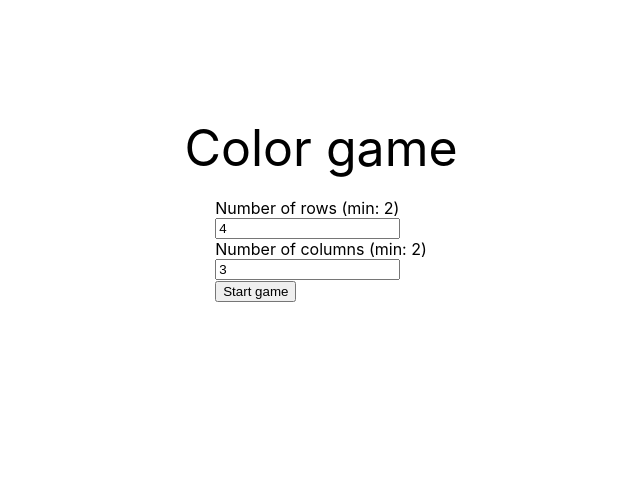
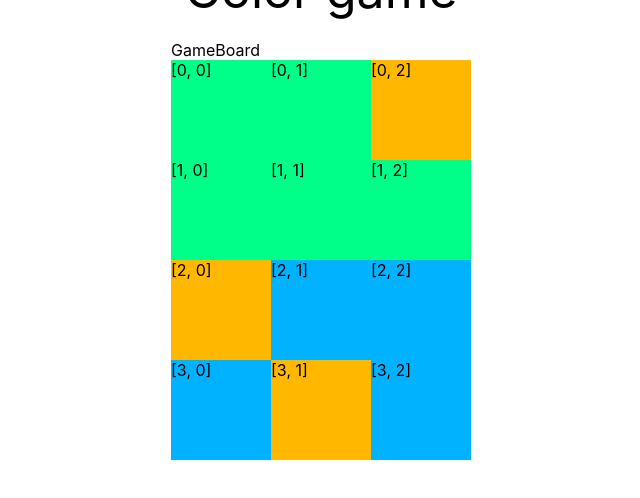
Before and after one commit to piotr-so/color-game, a React (Create React App) app: page / in a window 1280 px wide. Shown: the top 498 px of the page, without its empty margins (319-959 px from the left). Built offline with nearby package versions, Linux system fonts and the light colour scheme.

Commit message:
added function to get same color cells

```diff
--- a/src/App.js
+++ b/src/App.js
@@ -12,7 +12,8 @@ function App() {
     columns: '3'
   });
 
-  const [screenToRender, setScreenToRender] = useState(0);
+  //
+  const [screenToRender, setScreenToRender] = useState(1);
 
   const changeGameProperties = event => {
     event.preventDefault();
--- a/src/components/cell/cell.component.jsx
+++ b/src/components/cell/cell.component.jsx
@@ -2,10 +2,10 @@ import React from 'react';
 
 import { StyledCell } from './cell.styled';
 
-const Cell = ({ posX, posY, randColor }) => {
+const Cell = ({ posX, posY, randColor, onClickFn }) => {
 
     return (
-        <StyledCell color={randColor}>
+        <StyledCell color={randColor} onClick={onClickFn} posX={posX} posY={posY}>
             [{posX}, {posY}]
         </StyledCell>
     )
--- a/src/components/game-board/game-board.component.jsx
+++ b/src/components/game-board/game-board.component.jsx
@@ -11,16 +11,204 @@ const GameBoard = ({ gameProperties: { rows, columns } }) => {
 
     // static development variables for colors
     const colorsArray = ['198', '43', '152'];
+    const testColorArray = [
+        [[0, 0, '152'], [0, 1, '152'], [0, 2, '43']],
+        [[1, 0, '152'], [1, 1, '152'], [1, 2, '152']],
+        [[2, 0, '43'], [2, 1, '198'], [2, 2, '198']],
+        [[3, 0, '198'], [3, 1, '43'], [3, 2, '198']]
+    ];
+    //
 
     // Hex test variables
     // const test = randomColorArray();
     // const colorsArray = [randomHexColorGen(), randomHexColorGen(), randomHexColorGen(), randomHexColorGen()];
 
+
+    const checkSurroundingCells = (event, eventTargetPosX, eventTargetPosY, eventTargetColor) => {
+
+        // const surroundingsColors = [[2,2,'198'], [1,2,'198'], [0,1,'43']];
+        // const test = [0,1,'43'];
+
+        const haveSameValues = (arr1, arr2) => {
+            for (let i = 0; i < arr1.length; i++) {
+                if (arr1[i] !== arr2[i]) {
+                    // different value exist in two arrays value comparison
+                    return false;
+                }
+            }
+            // two arrays values are the same
+            return true;
+        }
+
+        const checkELemExistence = (testedArray, benchmarkArr) => {
+            for (let arrElem = 0; arrElem < testedArray.length; arrElem++) {
+                if (haveSameValues(testedArray[arrElem], benchmarkArr)) {
+                    // element exists
+                    return true
+                }
+            }
+            // element doesn't exist
+            return false;
+        }
+
+        const surroundingsColors = [[eventTargetPosX, eventTargetPosY, eventTargetColor]];
+
+        //check surroundings existence
+        const scan = (targetPosX, targetPosY, targetColor) => {
+            const up = targetPosX - 1;
+            const down = targetPosX + 1;
+            const left = targetPosY - 1;
+            const right = targetPosY + 1;
+            console.log(testColorArray[targetPosX][targetPosY]);
+
+            // *** REFACTORING ***
+            // const checkUpOrDown = (direction) => {
+            //     if (testColorArray[up] !== undefined) {
+            //         console.log(`${up} jest`)
+            //         //above element exists
+
+            //         if (testColorArray[up][targetPosY][2] === targetColor) {
+            //             //color matches
+
+            //             const benchmark = testColorArray[up][targetPosY];
+
+            //             if (!checkELemExistence(surroundingsColors, benchmark)) {
+            //                 //if the same value doesn't exist push new element to array
+
+            //                 surroundingsColors.push([up, targetPosY, targetColor])
+            //             }
+            //         }
+            // }
+            // ***
+
+            if (testColorArray[up] !== undefined) {
+                //above element exists
+
+                if (testColorArray[up][targetPosY][2] === targetColor) {
+                    //color matches
+                    console.log(`góra istnieje i ma równy kolor`)
+
+
+                    const benchmark = testColorArray[up][targetPosY];
+
+                    if (!checkELemExistence(surroundingsColors, benchmark)) {
+                        //if the same value doesn't exist push new element to array
+
+                        surroundingsColors.push([up, targetPosY, targetColor])
+                    }
+                }
+                else console.log('góra istnieje - kolor inny')
+            }
+            else console.log('góra nie istnieje');
+
+            if (testColorArray[down] !== undefined) {
+                //below element exists
+
+                if (testColorArray[down][targetPosY][2] === targetColor) {
+                    //color matches
+                    console.log(`dół istnieje i ma równy kolor`)
+
+
+                    const benchmark = testColorArray[down][targetPosY];
+
+                    if (!checkELemExistence(surroundingsColors, benchmark)) {
+                        //if the same value doesn't exist push new element to array
+
+                        surroundingsColors.push([down, targetPosY, targetColor])
+                    }
+                }
+                else console.log('dół istnieje - kolor inny')
+
+                // console.log('dół jest')
+                // if (testColorArray[down][targetPosY][2] === targetColor) {
+                //     surroundingsColors.push([down, targetPosY, targetColor]);
+                // }
+            }
+            else console.log('dół nie istnieje');
+
+            if (testColorArray[targetPosX][left] !== undefined) {
+                //left element exists
+
+                if (testColorArray[targetPosX][left][2] === targetColor) {
+                    //color matches
+                    console.log(`lewy istnieje i ma równy kolor`)
+
+                    const benchmark = testColorArray[targetPosX][left];
+
+                    if (!checkELemExistence(surroundingsColors, benchmark)) {
+                        //if the same value doesn't exist push new element to array
+
+                        surroundingsColors.push([targetPosX, left, targetColor])
+                    }
+                }
+                else console.log('lewy istnieje - kolor inny')
+
+
+                // if (testColorArray[targetPosX][left][2] === targetColor) {
+                //     surroundingsColors.push([targetPosX, left, targetColor]);
+                // }
+            }
+            else console.log('lewy nie istnieje');
+
+            if (testColorArray[targetPosX][right] !== undefined) {
+                //right element exists
+
+                if (testColorArray[targetPosX][right][2] === targetColor) {
+                    //color matches
+                    console.log(`prawy istnieje i ma równy kolor`)
+
+                    const benchmark = testColorArray[targetPosX][right];
+
+                    if (!checkELemExistence(surroundingsColors, benchmark)) {
+                        //if the same value doesn't exist push new element to array
+
+                        surroundingsColors.push([targetPosX, right, targetColor])
+                    }
+                }
+                else console.log('prawy istnieje - kolor inny')
+            }
+            else console.log('prawy nie istnieje');
+
+            return surroundingsColors;
+        }
+
+        scan(eventTargetPosX, eventTargetPosY, eventTargetColor);
+        console.log('Skanowanie #1');
+        if (surroundingsColors.length === 1) return console.log('nothing to change');
+        else {
+            for (let i = 1; i < surroundingsColors.length; i++) {
+                scan(surroundingsColors[i][0], surroundingsColors[i][1], surroundingsColors[i][2]);
+                console.log('Skanowanie #' + (i+1))
+            }
+        }
+        console.log(surroundingsColors);
+
+
+
+        //
+    }
+
     return (
         <div>
             <div>GameBoard</div>
             <StyledBoard rows={rows} cols={columns}>
-                {newBoard.map(
+                {testColorArray.map(
+                    row => row.map(
+                        (cell, idx) => (
+                            <Cell
+                                key={idx}
+                                posX={cell[0]}
+                                posY={cell[1]}
+                                randColor={
+                                    cell[2]
+                                }
+                                onClickFn={event => checkSurroundingCells(event, cell[0], cell[1], cell[2])}
+                            />
+                        )
+                    )
+                )
+                }
+                {/* {newBoard.map(
                     row => row.map(
                         (cell, idx) => (
                             <Cell
@@ -33,7 +221,7 @@ const GameBoard = ({ gameProperties: { rows, columns } }) => {
                             />
                         )
                     )
-                )}
+                )} */}
             </StyledBoard>
         </div>
     )
```
